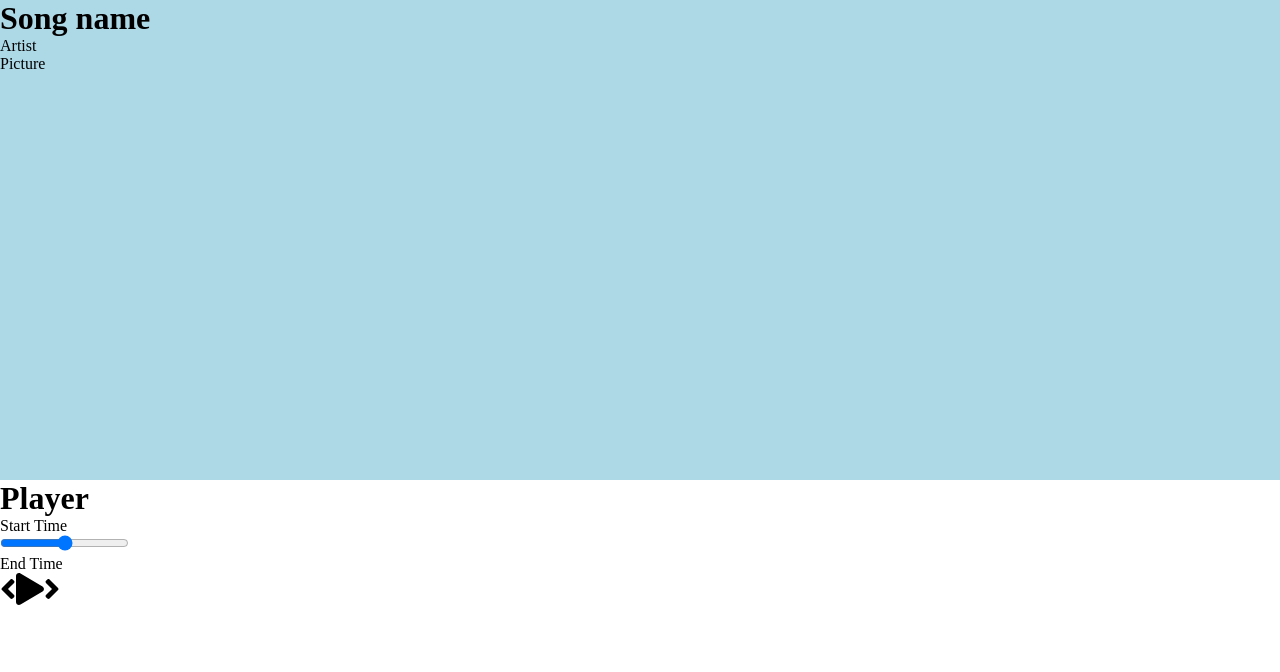
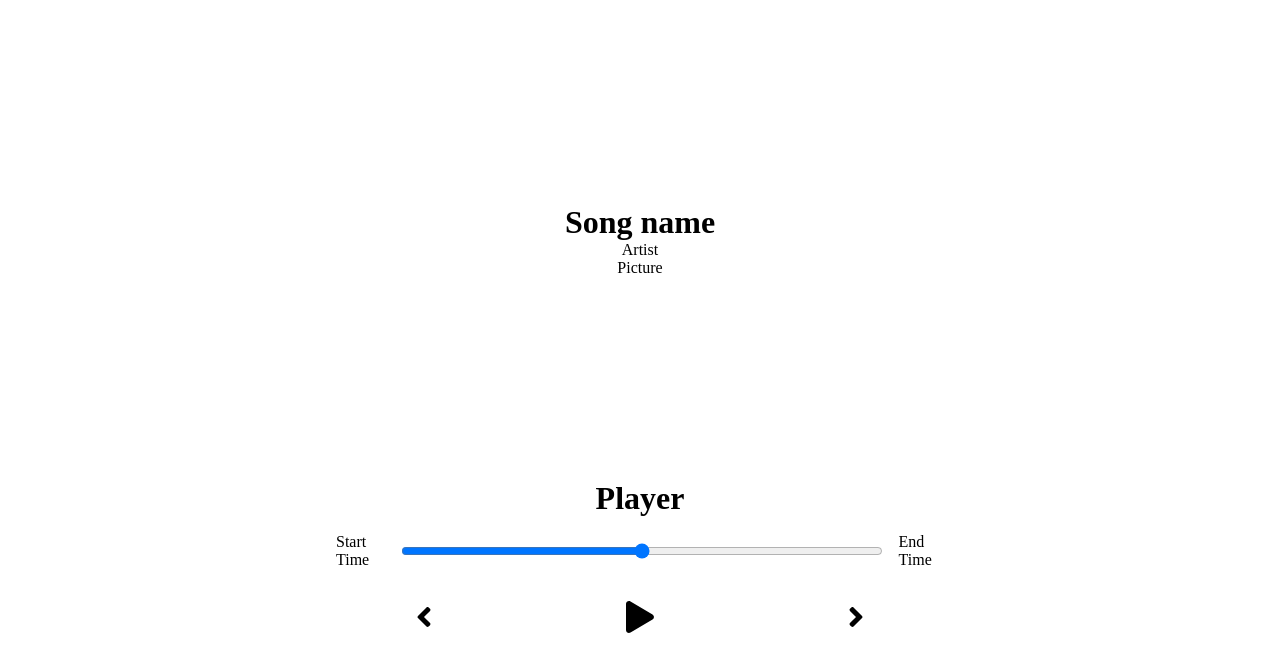
Before and after one commit to Bitz0/woof-player, a React (Create React App) app: page / in a window 1280 px wide. Shown: the top 672 px of the page. Built offline with nearby package versions, Linux system fonts and the light colour scheme.

Commit message:
Updating basic styling

```diff
--- a/src/styles/_player.scss
+++ b/src/styles/_player.scss
@@ -1,4 +1,30 @@
-.song-container{
-  min-height:60vh;
-  background-color: lightblue;
+.player{
+  min-height: 20vh;
+  display: flex;
+  flex-direction: column;
+  align-items: center;
+  justify-content: space-between;
 }
+
+.time-control{
+  width:50%;
+  display: flex;
+  input{
+    width: 100%;
+    padding: 1rem 2rem;
+  }
+  p {
+    padding: 1rem;
+  }
+}
+
+.play-control{
+  width: 30rem;
+  display: flex;
+  justify-content: space-between;
+  align-items: center;
+  padding: 1rem;
+  svg {
+    cursor: pointer;
+  }
+}
--- a/src/styles/_song.scss
+++ b/src/styles/_song.scss
@@ -0,0 +1,7 @@
+.song-container{
+  min-height:60vh;
+  display: flex;
+  flex-direction: column;
+  align-items: center;
+  justify-content: center;
+}
```
